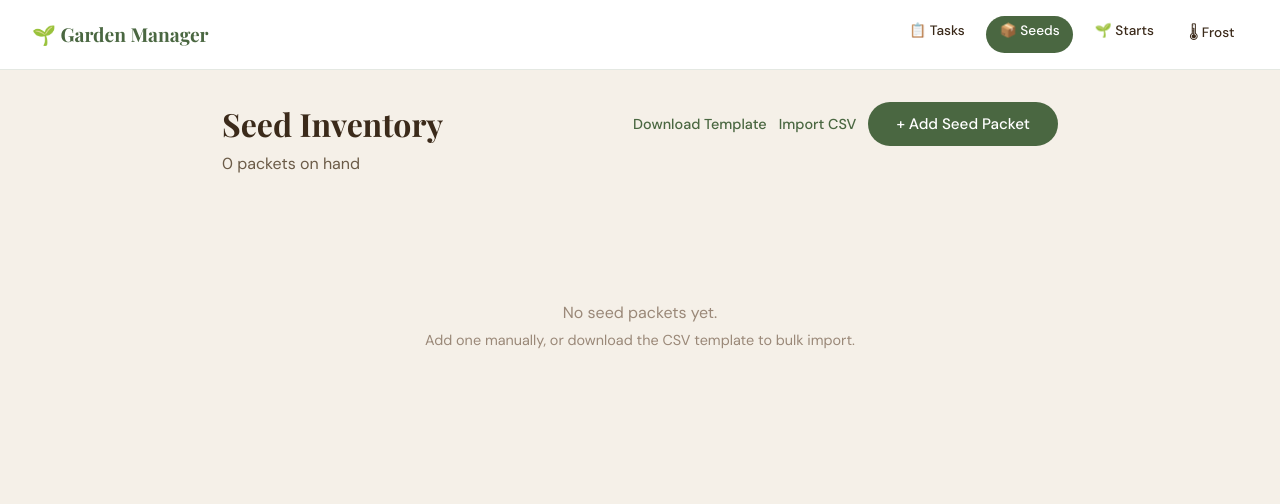
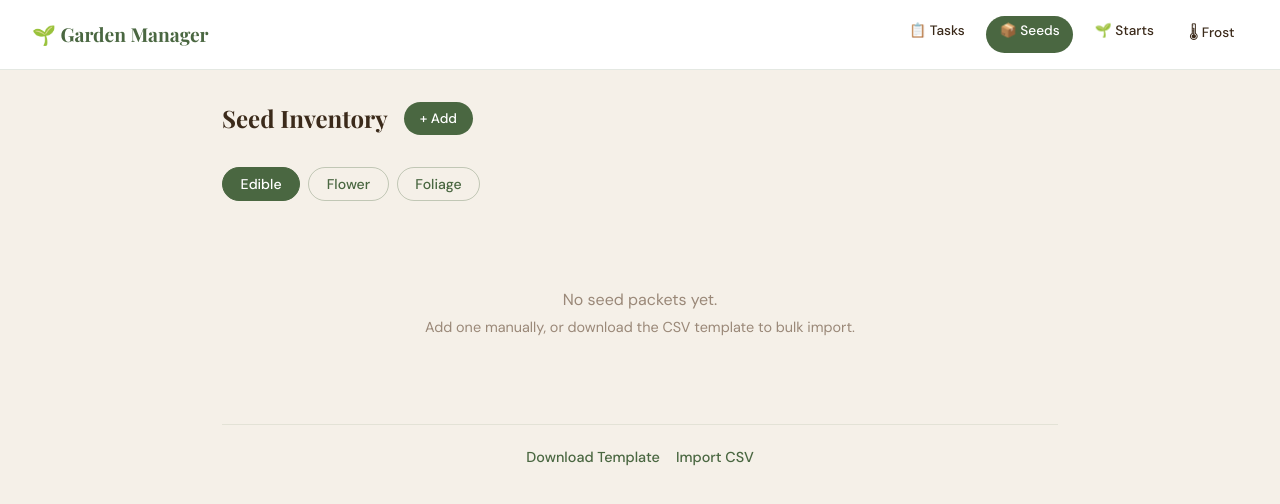
Before and after one commit to lisamscannell/garden-manager2, a React (Vite) app: page /seeds in a window 1280 px wide. Shown: the top 504 px of the page. Built offline with nearby package versions, Linux system fonts and the light colour scheme; a web font is replaced by a local one.

Commit message:
FOrmatting changes to Seed Inventory

```diff
--- a/src/App.css
+++ b/src/App.css
@@ -159,19 +159,28 @@
   transition: background 0.15s, transform 0.15s;
 }
 
+.save-btn-sm {
+  padding: 0.5rem 1rem;
+  font-size: 0.85rem;
+}
+
 .save-btn:hover {
   background: var(--soil);
   transform: translateY(-1px);
 }
 
 /* ── Seed Inventory – List View ── */
+.inventory-header .page-title {
+  font-size: 1.5rem;
+  margin-bottom: 0;
+}
+
 .inventory-header {
   display: flex;
-  align-items: flex-start;
-  justify-content: space-between;
+  align-items: center;
+  justify-content: flex-start;
   gap: 1rem;
   margin-bottom: 2rem;
-  flex-wrap: wrap;
 }
 
 .inventory-actions {
@@ -181,9 +190,47 @@
   flex-wrap: wrap;
 }
 
+.category-toggle {
+  display: flex;
+  gap: 0.5rem;
+  margin-bottom: 1.5rem;
+}
+
+.category-btn {
+  padding: 0.45rem 1.1rem;
+  border-radius: 99px;
+  border: 1px solid rgba(74,103,65,0.3);
+  background: transparent;
+  color: var(--moss);
+  font-family: 'DM Sans', sans-serif;
+  font-size: 0.88rem;
+  font-weight: 500;
+  cursor: pointer;
+  transition: background 0.15s, color 0.15s, border-color 0.15s;
+}
+
+.category-btn:hover {
+  background: var(--sky);
+}
+
+.category-btn-active {
+  background: var(--moss);
+  color: white;
+  border-color: var(--moss);
+}
+
 .show-all-toggle {
   margin-top: 1rem;
   text-align: center;
+}
+
+.bottom-actions {
+  display: flex;
+  gap: 1rem;
+  justify-content: center;
+  margin-top: 1.5rem;
+  padding-top: 1rem;
+  border-top: 1px solid rgba(74,103,65,0.1);
 }
 
 .import-error {
@@ -206,58 +253,41 @@
 .seed-list {
   display: flex;
   flex-direction: column;
-  gap: 0.75rem;
+  gap: 0.4rem;
 }
 
 .seed-card {
   background: white;
   border: 1px solid rgba(74,103,65,0.15);
-  border-radius: 14px;
-  padding: 1.25rem 1.5rem;
+  border-radius: 10px;
+  padding: 0.6rem 0.85rem;
   display: flex;
   align-items: center;
-  gap: 1rem;
-  box-shadow: 0 2px 10px rgba(59,42,26,0.05);
+  gap: 0.5rem;
 }
 
 .seed-card-main {
   flex: 1;
   min-width: 0;
   display: flex;
-  flex-direction: column;
+  align-items: baseline;
   gap: 0.5rem;
-}
-
-.seed-card-title {
-  display: flex;
-  align-items: baseline;
-  gap: 0.6rem;
-  flex-wrap: wrap;
+  cursor: pointer;
 }
 
 .seed-variety {
   font-weight: 600;
-  font-size: 1rem;
+  font-size: 0.95rem;
   color: var(--soil);
+  white-space: nowrap;
+  overflow: hidden;
+  text-overflow: ellipsis;
 }
 
 .seed-plant-type {
-  font-size: 0.85rem;
+  font-size: 0.8rem;
   color: #9a8878;
-}
-
-.seed-card-meta {
-  display: flex;
-  flex-wrap: wrap;
-  gap: 0.4rem;
-}
-
-.seed-card-details {
-  display: flex;
-  flex-wrap: wrap;
-  gap: 0.75rem;
-  font-size: 0.82rem;
-  color: #9a8878;
+  white-space: nowrap;
 }
 
 /* Badges */
--- a/src/pages/SeedInventory.jsx
+++ b/src/pages/SeedInventory.jsx
@@ -8,11 +8,6 @@ function loadSeeds() {
   catch { return [] }
 }
 
-const STATUS_CLASS = {
-  'In Stock': 'badge-green',
-  'Low': 'badge-orange',
-  'Gone': 'badge-gray',
-}
 
 // ── CSV helpers ──────────────────────────────────────────────────────────────
 
@@ -140,6 +135,7 @@ function SeedInventory() {
   const [editingSeed, setEditingSeed] = useState(null)
   const [importError, setImportError] = useState(null)
   const [showAll, setShowAll] = useState(false)
+  const [category, setCategory] = useState('Edible')
   const fileInputRef = useRef(null)
 
   function persist(updated) {
@@ -194,16 +190,19 @@ function SeedInventory() {
   return (
     <div>
       <div className="inventory-header">
-        <div>
-          <h1 className="page-title">Seed Inventory</h1>
-          <p className="page-subtitle">{seeds.length} packet{seeds.length !== 1 ? 's' : ''} on hand</p>
-        </div>
-        <div className="inventory-actions">
-          <button className="ghost-btn" onClick={downloadTemplate}>Download Template</button>
-          <button className="ghost-btn" onClick={() => fileInputRef.current.click()}>Import CSV</button>
-          <input ref={fileInputRef} type="file" accept=".csv" style={{ display: 'none' }} onChange={handleImport} />
-          <button className="save-btn" onClick={() => setShowForm(true)}>+ Add Seed Packet</button>
-        </div>
+        <h1 className="page-title">Seed Inventory</h1>
+        <button className="save-btn save-btn-sm" onClick={() => setShowForm(true)}>+ Add</button>
+        <input ref={fileInputRef} type="file" accept=".csv" style={{ display: 'none' }} onChange={handleImport} />
+      </div>
+
+      <div className="category-toggle">
+        {['Edible', 'Flower', 'Foliage'].map(cat => (
+          <button
+            key={cat}
+            className={`category-btn${category === cat ? ' category-btn-active' : ''}`}
+            onClick={() => setCategory(cat)}
+          >{cat}</button>
+        ))}
       </div>
 
       {importError && <p className="import-error">{importError}</p>}
@@ -216,28 +215,14 @@ function SeedInventory() {
       ) : (
         <div className="seed-list">
           {seeds
+            .filter(s => s.category === category)
             .filter(s => showAll || s.status !== 'Gone')
             .sort((a, b) => a.plantType.localeCompare(b.plantType) || a.variety.localeCompare(b.variety))
             .map(seed => (
             <div key={seed.id} className="seed-card">
-              <div className="seed-card-main" onClick={() => setEditingSeed(seed)} style={{ cursor: 'pointer' }}>
-                <div className="seed-card-title">
-                  <span className="seed-variety">{seed.variety}</span>
-                  <span className="seed-plant-type">{seed.plantType}</span>
-                </div>
-                <div className="seed-card-meta">
-                  <span className={`badge ${STATUS_CLASS[seed.status] || 'badge-green'}`}>{seed.status}</span>
-                  <span className="badge badge-outline">{seed.category}</span>
-                  {seed.seasons.map(s => (
-                    <span key={s} className="badge badge-sky">{s}</span>
-                  ))}
-                </div>
-                <div className="seed-card-details">
-                  <span>{seed.vendor}</span>
-                  {seed.itemNumber && <span>#{seed.itemNumber}</span>}
-                  {seed.maturityDays && <span>{seed.maturityDays}d to maturity</span>}
-                  {seed.preferredSowingType && <span>{seed.preferredSowingType}</span>}
-                </div>
+              <div className="seed-card-main" onClick={() => setEditingSeed(seed)}>
+                <span className="seed-variety">{seed.variety}</span>
+                <span className="seed-plant-type">{seed.plantType}</span>
               </div>
               <button className="delete-btn" onClick={() => handleDelete(seed.id)} title="Remove packet">✕</button>
             </div>
@@ -245,10 +230,10 @@ function SeedInventory() {
         </div>
       )}
 
-      {!showAll && seeds.some(s => s.status === 'Gone') && (
+      {!showAll && seeds.some(s => s.category === category && s.status === 'Gone') && (
         <p className="show-all-toggle">
           <button className="ghost-btn" onClick={() => setShowAll(true)}>
-            Show Gone packets ({seeds.filter(s => s.status === 'Gone').length})
+            Show Gone packets ({seeds.filter(s => s.category === category && s.status === 'Gone').length})
           </button>
         </p>
       )}
@@ -257,6 +242,11 @@ function SeedInventory() {
           <button className="ghost-btn" onClick={() => setShowAll(false)}>Hide Gone packets</button>
         </p>
       )}
+
+      <div className="bottom-actions">
+        <button className="ghost-btn" onClick={downloadTemplate}>Download Template</button>
+        <button className="ghost-btn" onClick={() => fileInputRef.current.click()}>Import CSV</button>
+      </div>
     </div>
   )
 }
```
